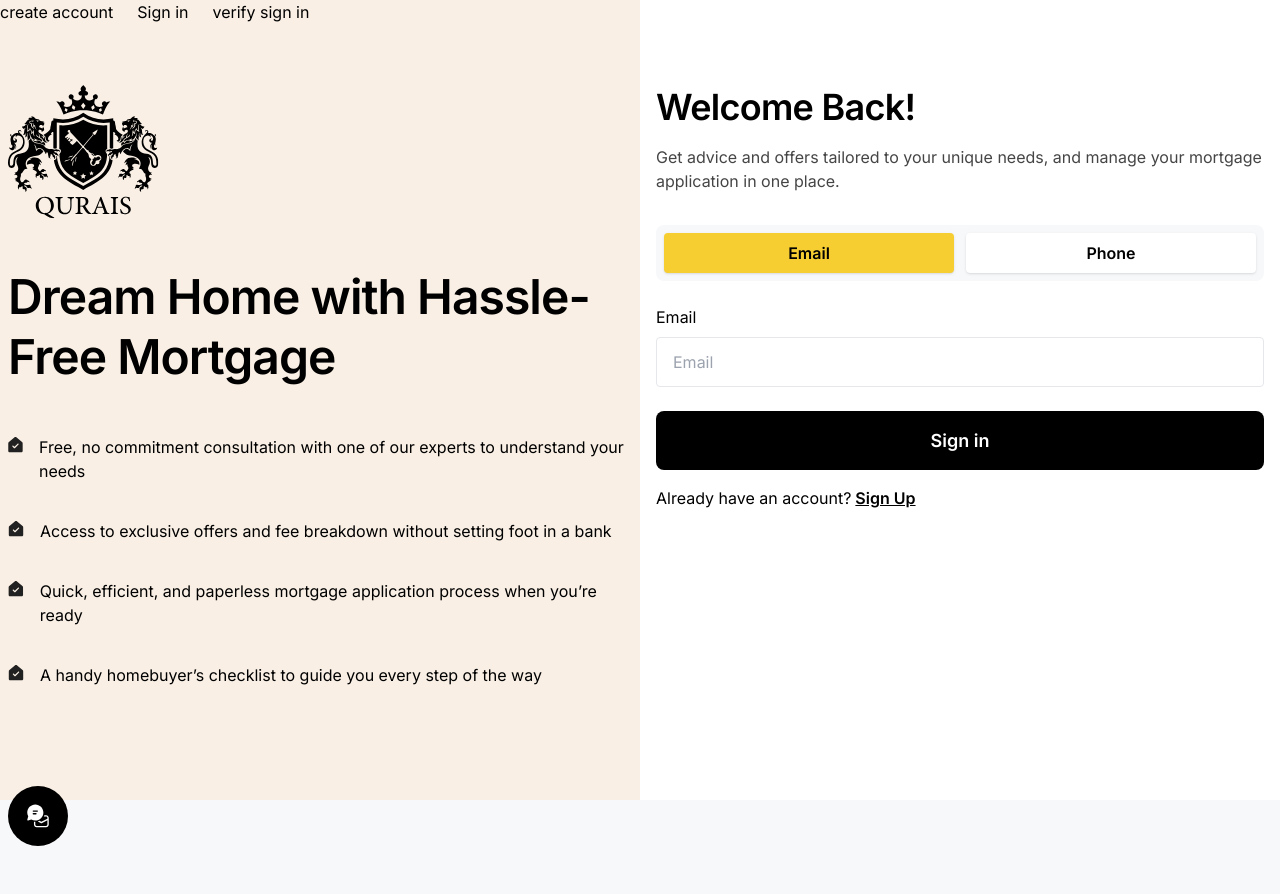
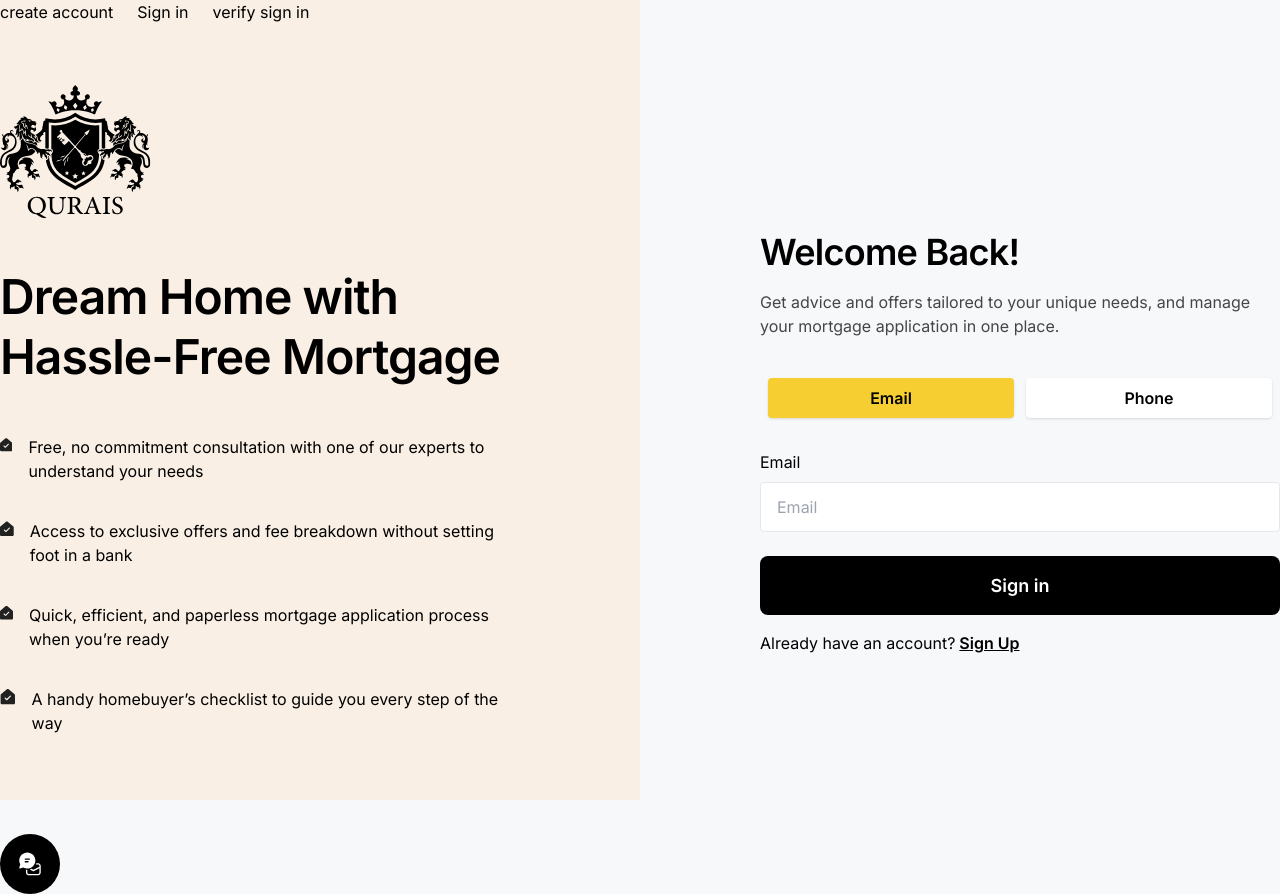
Before and after one commit to masudrahman-dev/qurais, a React (Vite) app: page /account/signin in a window 1280 px wide. Before the commit the page ends 846 px from the top, so only its background shows below. Built offline with nearby package versions, Linux system fonts and the light colour scheme.

Commit message:
final  fix the layout issue

```diff
--- a/src/App.tsx
+++ b/src/App.tsx
@@ -1,14 +1,14 @@
 import React from "react";
 import CreateAccount from "./components/templates/create-account/CreateAccount";
-import { Outlet } from "react-router-dom";
+import { Link, Outlet } from "react-router-dom";
 
 const App = () => {
   return (
     <div>
       <nav className="absolute z-50 space-x-6">
-        <a href="/account/register">create account</a>
-        <a href="/account/signin">Sign in</a>
-        <a href="/account/verify">verify sign in</a>
+        <Link to="/account/register">create account</Link>
+        <Link to="/account/signin">Sign in</Link>
+        <Link to="/account/verify">verify sign in</Link>
       </nav>
       <Outlet />
     </div>
--- a/src/components/organisms/create-account-left-side/CreateAccountLeftSide.tsx
+++ b/src/components/organisms/create-account-left-side/CreateAccountLeftSide.tsx
@@ -6,7 +6,7 @@ import ChatIcon from "../../icons/ChatIcon";
 const CreateAccountLeftSide = () => {
   return (
     <div className="bg-primary   h-screen">
-      <div className=" max-w-[624px] mx-auto pt-[85px] ">
+      <div className=" max-w-[624px]  ms-auto mr-[120px] pt-[85px] ">
         <Logo />
         <h1 className="text-heading py-12">
           Dream Home with Hassle-Free Mortgage
@@ -43,7 +43,7 @@ const CreateAccountLeftSide = () => {
         </div>
 
         <div className="mt-[98.89px]">
-          <ChatIcon  />
+          <ChatIcon />
         </div>
       </div>
     </div>
--- a/src/components/organisms/create-ccount-form/CreateAccountForm.tsx
+++ b/src/components/organisms/create-ccount-form/CreateAccountForm.tsx
@@ -7,8 +7,8 @@ import PhoneInput from "react-phone-input-2";
 
 const CreateAccountForm = () => {
   return (
-    <div className="bg-white">
-      <div className="max-w-[608px] mx-auto pt-[85px]">
+    <div className="">
+      <div className="max-w-[608px]   ms-[120px] ">
         <form className="p-6">
           <FormHeader
             title="Explore your options"
--- a/src/components/organisms/signin-form/SignInForm.tsx
+++ b/src/components/organisms/signin-form/SignInForm.tsx
@@ -27,7 +27,7 @@ const TabsDemo = () => {
         </Tabs.Trigger>
       </Tabs.List>
       <Tabs.Content
-        className="grow mt-6 bg-white rounded-b-md outline-none "
+        className="grow mt-6  rounded-b-md outline-none "
         value="tab1"
       >
         <fieldset>
@@ -77,8 +77,8 @@ const TabsDemo = () => {
 
 const SignInForm = () => {
   return (
-    <div className="bg-white">
-      <div className="max-w-[608px] mx-auto pt-[85px]">
+    <div className="">
+      <div className="max-w-[608px] ms-[120px] pt-[85px]">
         <form>
           <FormHeader
             title="Welcome Back!"
--- a/src/components/templates/create-account/CreateAccount.tsx
+++ b/src/components/templates/create-account/CreateAccount.tsx
@@ -1,21 +1,18 @@
 import React, { useRef } from "react";
 
 import CreateAccountLeftSide from "../../organisms/create-account-left-side/CreateAccountLeftSide";
-import Input from "../../atoms/input/Input";
-import Button from "../../atoms/button/Button";
 
-import { CheckIcon } from "@radix-ui/react-icons";
-import Checkbox from "../../atoms/checkbox/Checkbox";
 import { Outlet } from "react-router-dom";
 
 const CreateAccount = () => {
-  const ref = useRef<HTMLInputElement | null>(null);
-
   return (
     <div>
       <div className="grid grid-cols-2">
         <CreateAccountLeftSide />
-        <Outlet />
+
+        <div className="flex flex-col justify-center h-full">
+          <Outlet />
+        </div>
       </div>
     </div>
   );
```
